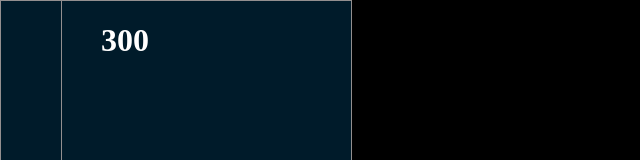
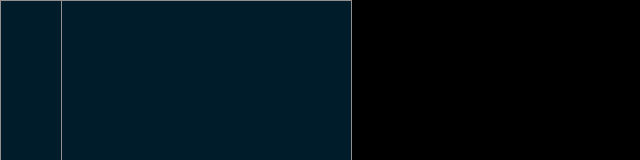
Before and after one commit to jasonClifford/OCM, a React app: page / in a window 1280 px wide. Shown: the top 160 px of the page, without its empty margins (0-640 px from the left). Built offline with nearby package versions, Linux system fonts and the light colour scheme; the HTML template or start-up script is replaced by a standard one.

Commit message:
resave no react motion working

```diff
--- a/Routs/Pages/Home/Layout/Components/HeaderLeft.js
+++ b/Routs/Pages/Home/Layout/Components/HeaderLeft.js
@@ -7,11 +7,13 @@ export default class HeaderLeft extends React.Component {
 
     render(){
       return (
-        <div id="MenuBar1">
-          <div id="MenuBtn" onClick={this._MenuOpen.bind(this)} ></div>
+        <div>
+          <div id="MenuBar1">
 
+            <div id="MenuBtn" onClick={this._MenuOpen.bind(this)}></div>
 
-
+         </div>
+         <div id="MenuTab"></div>
         </div>
       );
     }
--- a/Routs/Pages/Home/Layout/Components/HeaderTab.js
+++ /dev/null
@@ -1,20 +0,0 @@
-import React from "react";
-import {Motion, spring} from 'react-motion';
-
-export default class HeaderTab extends React.Component {
-  render(){
-      return (
-        <div id="MenuTab">
-
-
-          <Motion defaultStyle={{x: 0}} style={{x: spring(300)}}>
-              {value => <h1>{value.x}</h1>}
-            </Motion>
-
-
-
-
-          </div>
-      );
-    }
-}
--- a/Routs/Pages/Home/Layout/Layout.js
+++ b/Routs/Pages/Home/Layout/Layout.js
@@ -1,13 +1,12 @@
 import React from "react";
 import HeaderLeft from "./Components/HeaderLeft.js";
-import HeaderTab from "./Components/HeaderTab.js";
+
 
 export default class Layout extends React.Component {
     render(){
       return (
         <div>
           <HeaderLeft />
-          <HeaderTab />
         </div>
       );
     }
```
